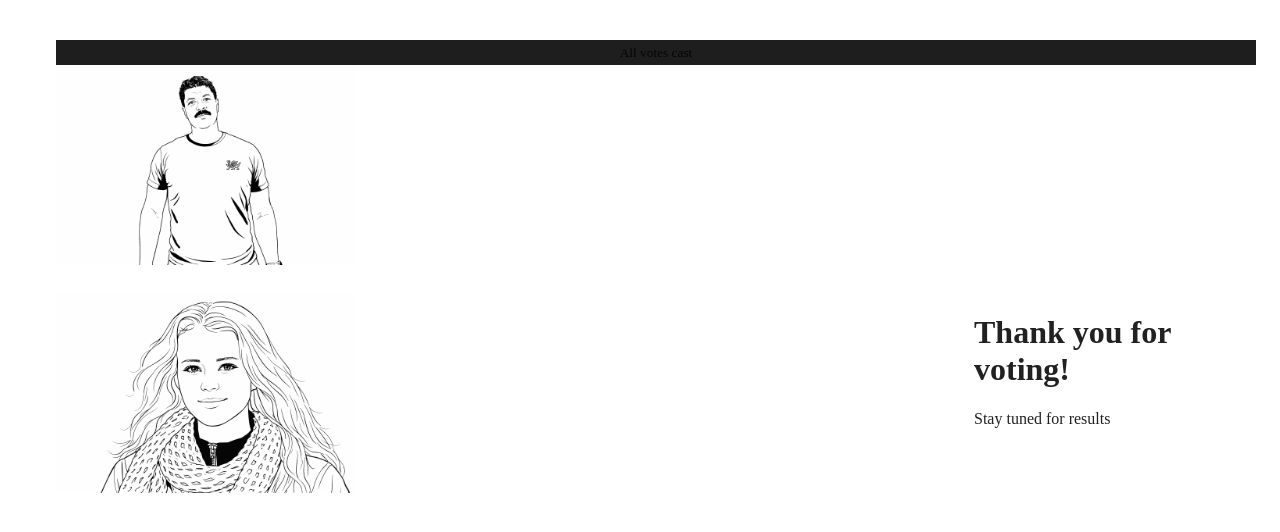
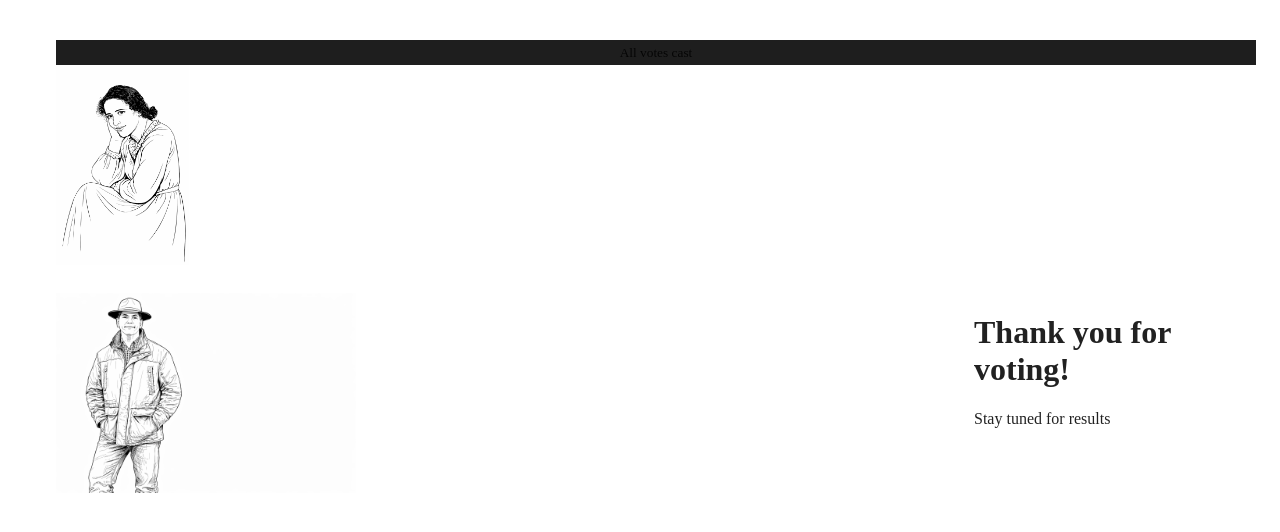
Before and after one commit to danmermel/tobiornottobi, a Nuxt app in the folder frontend/: page /thankyou in a window 1280 px wide. Shown: the top 532 px of the page. Built offline with nearby package versions, Linux system fonts and the light colour scheme.

Commit message:
changes to images
Signed-off-by: Daniel Mermelstein <danmermel@gmail.com>

```diff
--- a/frontend/app/pages/index.vue
+++ b/frontend/app/pages/index.vue
@@ -76,7 +76,7 @@ setTimeout(async function () {
 
     <v-row class="text-center">
       <v-col cols="6">
-        <img src="/assets/student.jpg" class="my-3" contain height="200" />
+        <img src="/assets/studentport.jpg" class="my-3" contain height="200" />
       </v-col>
       <v-col cols="6">
         <img src="/assets/farmer.jpg" class="my-3" contain height="200" />
--- a/frontend/app/pages/thankyou.vue
+++ b/frontend/app/pages/thankyou.vue
@@ -7,10 +7,10 @@
     </div>
     <v-row class="text-center">
       <v-col cols="6">
-        <img src="/assets/miner.jpg" class="my-3" contain height="200" />
+        <img src="/assets/studentport.jpg" class="my-3" contain height="200" />
       </v-col>
       <v-col cols="6">
-        <img src="/assets/careleaver.jpg" class="my-3" contain height="200" />
+        <img src="/assets/farmer.jpg" class="my-3" contain height="200" />
       </v-col>
 
       <v-spacer></v-spacer>
```
Also changed, not shown: frontend/public/assets/student.jpg, frontend/public/assets/studentport.jpg (added).
